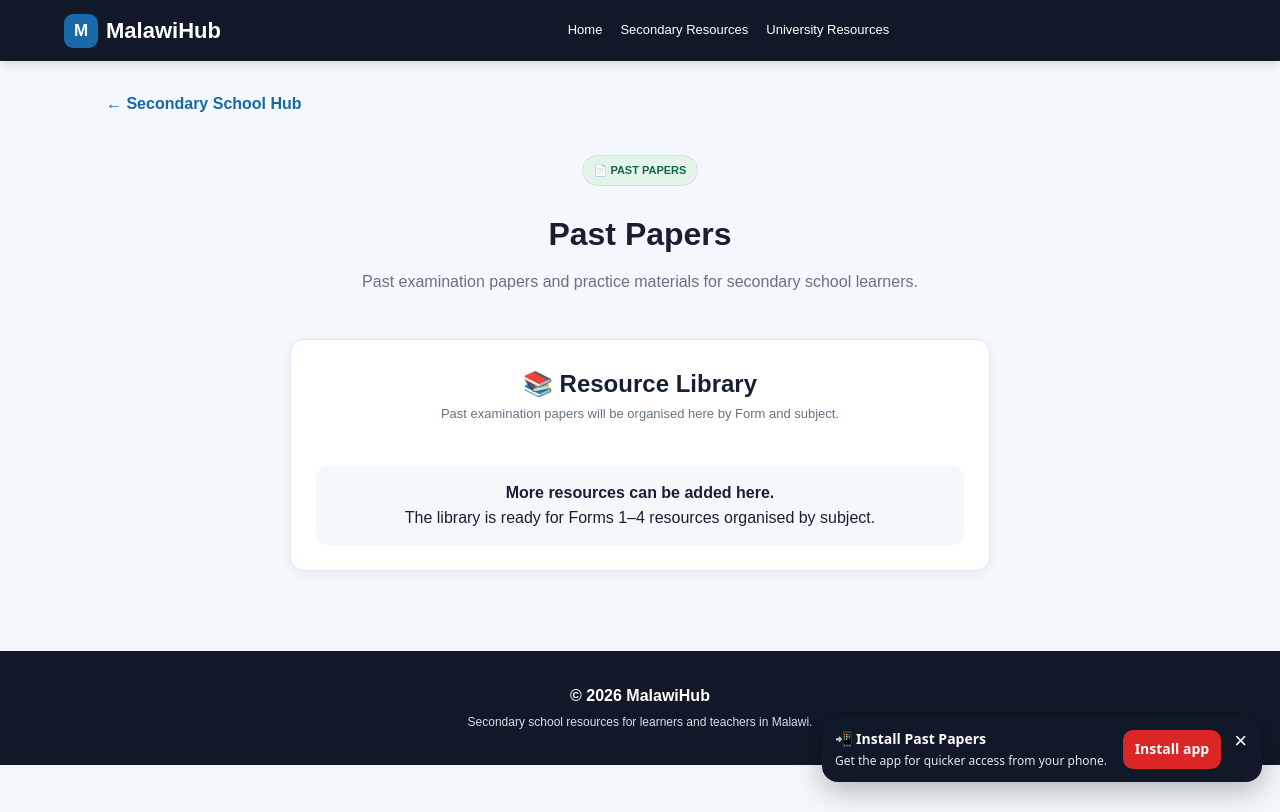
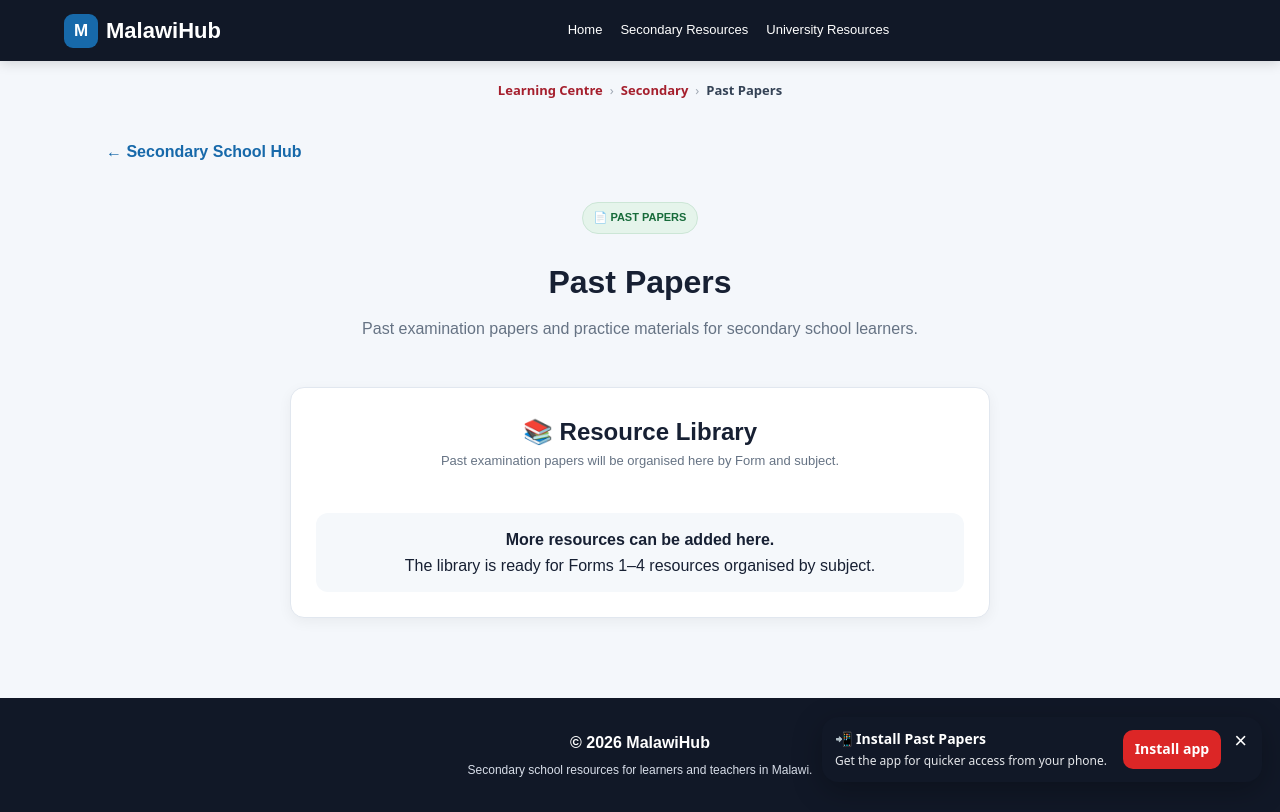
Before and after one commit to malawhub/malawihub, a plain HTML site: page resources/secondary/past-papers/index.html in a window 1280 px wide. Drawn offline with Linux system fonts and the light colour scheme.

Commit message:
Add Learning Centre breadcrumbs to resource library

```diff
--- a/resources/secondary/past-papers/index.html
+++ b/resources/secondary/past-papers/index.html
@@ -57,5 +57,6 @@ The library is ready for Forms 1–4 resources organised by subject.
 <p>Secondary school resources for learners and teachers in Malawi.</p>
 </footer>
 
-<script src="/js/official-app.js?v=2" defer></script></body>
+<script src="/js/official-app.js?v=2" defer></script><script src="/js/resources-navigation.js" defer></script>
+</body>
 </html>
```
